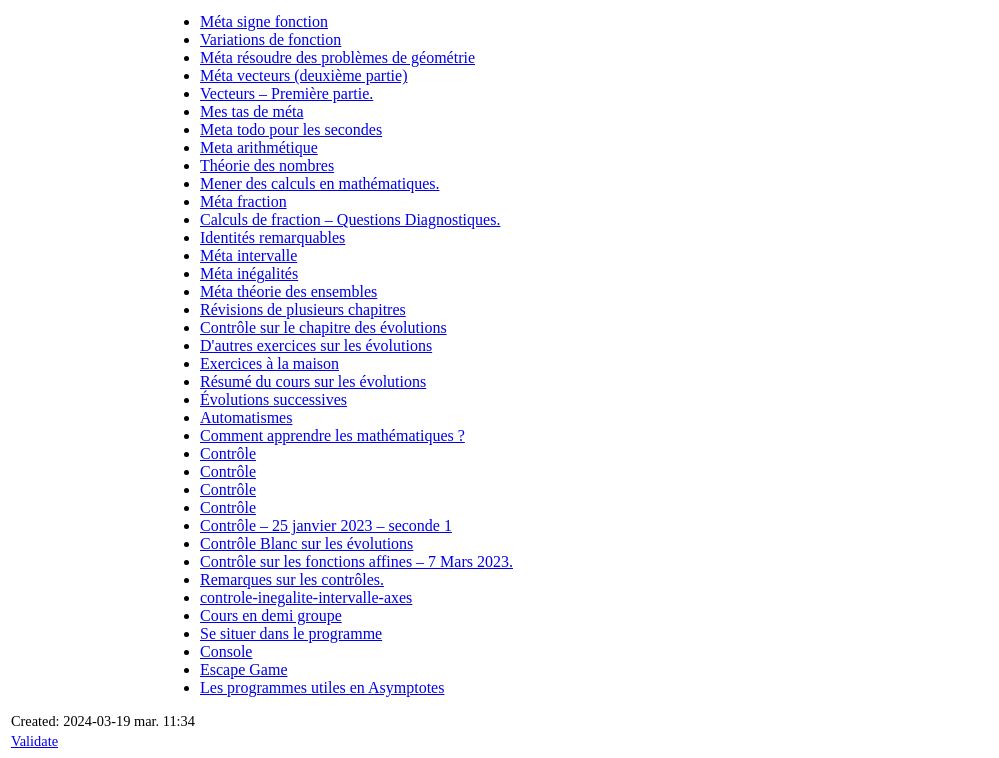
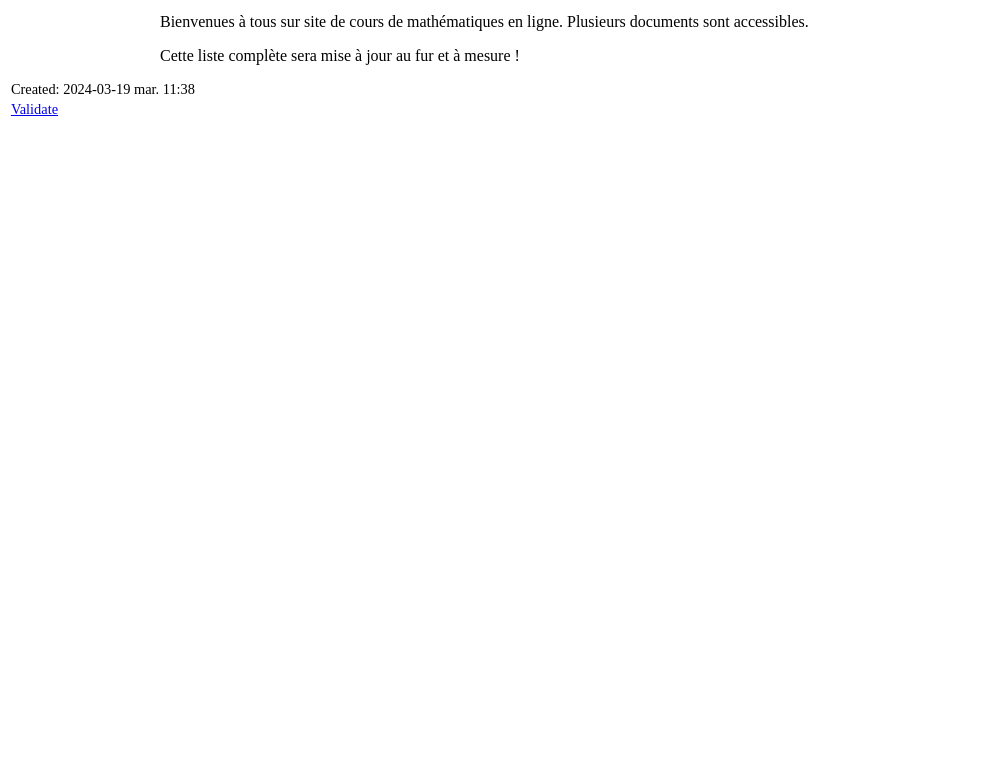
Before and after one commit to MathCoursOrg/cours, a plain HTML site: page index.html in a window 1280 px wide. Shown: the part 61-819 px from the top of the page, without its empty margins (0-999 px from the left). Drawn offline with Linux system fonts and the light colour scheme.

Commit message:
moins moins moins

```diff
--- a/index.html
+++ b/index.html
@@ -3,7 +3,7 @@
 "http://www.w3.org/TR/xhtml1/DTD/xhtml1-strict.dtd">
 <html xmlns="http://www.w3.org/1999/xhtml" lang="fr" xml:lang="fr">
 <head>
-<!-- 2024-03-19 mar. 11:34 -->
+<!-- 2024-03-19 mar. 11:38 -->
 <meta http-equiv="Content-Type" content="text/html;charset=utf-8" />
 <meta name="viewport" content="width=device-width, initial-scale=1" />
 <title>Liste des cours de mathématiques de seconde</title>
@@ -196,49 +196,17 @@
 <body>
 <div id="content" class="content">
 <h1 class="title">Liste des cours de mathématiques de seconde</h1>
-<ul class="org-ul">
-<li><a href="Fonctions/etudier_le_signe_fonction/meta_signe_fonction.html">Méta signe fonction</a></li>
-<li><a href="Fonctions/etudier_les_variations_et_les_extremums/meta_variations.html">Variations de fonction</a></li>
-<li><a href="Géométrie/resoudre_probleme_geometrie/meta_resoudre_probleme_geometrie.html">Méta résoudre des problèmes de géométrie</a></li>
-<li><a href="Géométrie/vecteurs_deuxieme_partie/meta-vecteurs-deuxième-partie.html">Méta vecteurs (deuxième partie)</a></li>
-<li><a href="Géométrie/vecteurs_premiere_partie/meta_vecteur_premiere_partie.html">Vecteurs &#x2013; Première partie.</a></li>
-<li><a href="meta-meta.html">Mes tas de méta</a></li>
-<li><a href="meta-todo-seconde.html">Meta todo pour les secondes</a></li>
-<li><a href="Nombres et calculs/arithmétique/meta-arithmetique.html">Meta arithmétique</a></li>
-<li><a href="Nombres et calculs/arithmétique/cours_theorie_des_nombres.html">Théorie des nombres</a></li>
-<li><a href="Nombres et calculs/calculs_priorite_operatoire/meta_calcul.html">Mener des calculs en mathématiques.</a></li>
-<li><a href="Nombres et calculs/fractions/meta-fractions.html">Méta fraction</a></li>
-<li><a href="Nombres et calculs/fractions/questions-diagnostique/calculs-fractions.html">Calculs de fraction &#x2013; Questions Diagnostiques.</a></li>
-<li><a href="Nombres et calculs/identites_remarquables/meta-identite-remarquables.html">Identités remarquables</a></li>
-<li><a href="Nombres et calculs/intervalle/meta_intervalle.html">Méta intervalle</a></li>
-<li><a href="Nombres et calculs/inégalités/meta_inegalite.html">Méta inégalités</a></li>
-<li><a href="Nombres et calculs/theorie_des_ensembles/meta_theorie_des_ensembles.html">Méta théorie des ensembles</a></li>
-<li><a href="Revisions_cross_chapitre/meta_revision_cross_chapitre.html">Révisions de plusieurs chapitres</a></li>
-<li><a href="Statistiques et Probabilités/evolution/controle.html">Contrôle sur le chapitre des évolutions</a></li>
-<li><a href="Statistiques et Probabilités/evolution/activite_en_cours.html">D'autres exercices sur les évolutions</a></li>
-<li><a href="Statistiques et Probabilités/evolution/exercices_a_la_maison.html">Exercices à la maison</a></li>
-<li><a href="Statistiques et Probabilités/evolution/resume-cours.html">Résumé du cours sur les évolutions</a></li>
-<li><a href="Statistiques et Probabilités/evolution/schema-evolution-successives.html">Évolutions successives</a></li>
-<li><a href="autres/automatismes/automatismes.html">Automatismes</a></li>
-<li><a href="autres/comment_apprendre/comment_apprendre.html">Comment apprendre les mathématiques ?</a></li>
-<li><a href="autres/controles/sept-fevrier-seconde-inegalite-fonction-vecteur-coordonnees.html">Contrôle</a></li>
-<li><a href="autres/controles/identite-vecteurs-partie-deux-fonctions-tableaux-de-signe.html">Contrôle</a></li>
-<li><a href="autres/controles/identite-evolution-vecteurs-ensembles-fonctions.html">Contrôle</a></li>
-<li><a href="autres/controles/controle_deux_seconde.html">Contrôle</a></li>
-<li><a href="autres/controles/controle-deuxieme-trimestre.html">Contrôle &#x2013; 25 janvier 2023 &#x2013; seconde 1</a></li>
-<li><a href="autres/controles/controle-blanc-evolution.html">Contrôle Blanc sur les évolutions</a></li>
-<li><a href="autres/controles/controle-deuxieme-trimestre-fonction-affine.html">Contrôle sur les fonctions affines &#x2013; 7 Mars 2023.</a></li>
-<li><a href="autres/controles/remarques-contrôles.html">Remarques sur les contrôles.</a></li>
-<li><a href="autres/controles/controle-inegalite-intervalle-axes.html">controle-inegalite-intervalle-axes</a></li>
-<li><a href="autres/cours_demi_groupes/demi_groupe.html">Cours en demi groupe</a></li>
-<li><a href="autres/meta/se-situer-dans-le-programme.html">Se situer dans le programme</a></li>
-<li><a href="autres/projets/escape-game/console.html">Console</a></li>
-<li><a href="autres/projets/escape-game/escape-game.html">Escape Game</a></li>
-<li><a href="programmes_Asymptotes_Org/programmes.html">Les programmes utiles en Asymptotes</a></li>
-</ul>
+<p>
+Bienvenues à tous sur site de cours de mathématiques en
+ligne. Plusieurs documents sont accessibles.
+</p>
+
+<p>
+Cette liste complète sera mise à jour au fur et à mesure !
+</p>
 </div>
 <div id="postamble" class="status">
-<p class="date">Created: 2024-03-19 mar. 11:34</p>
+<p class="date">Created: 2024-03-19 mar. 11:38</p>
 <p class="validation"><a href="https://validator.w3.org/check?uri=referer">Validate</a></p>
 </div>
 </body>
```
